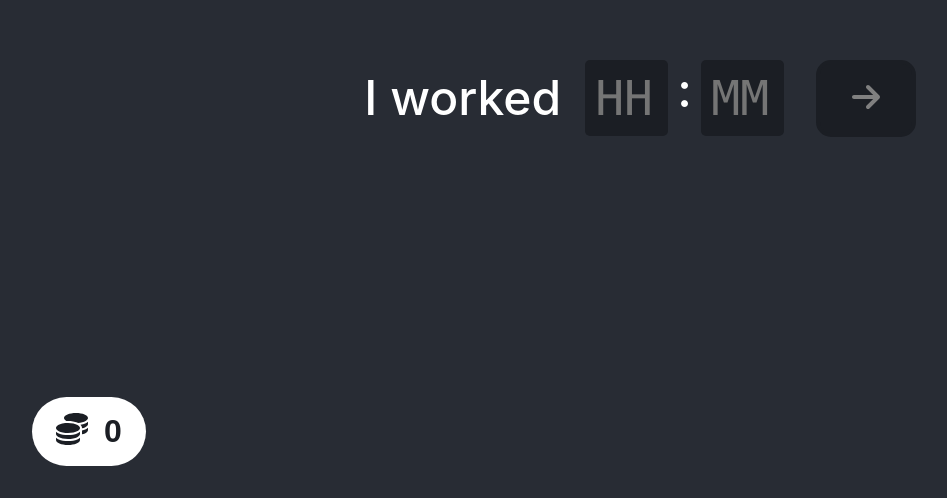
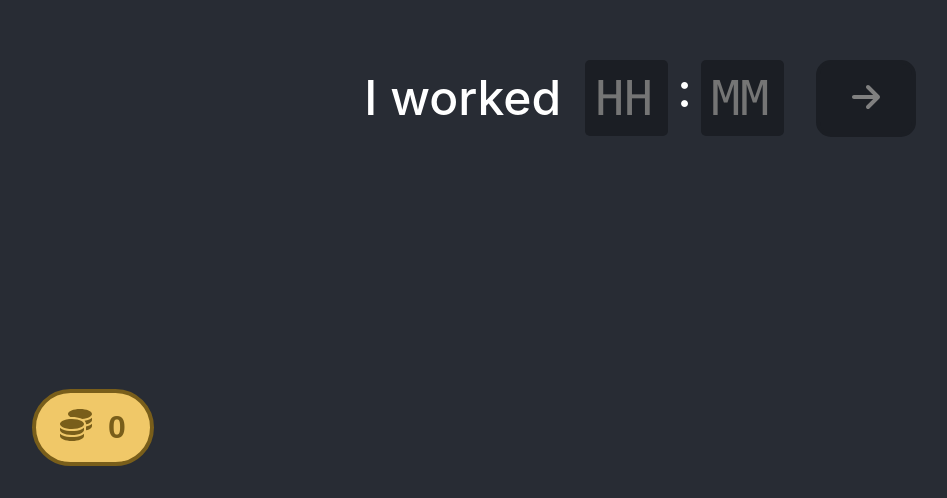
Before and after one commit to henrykaus/card-productivity, a React (Create React App) app: page / in a window 1280 px wide. Shown: the part 302-800 px from the top of the page, without its empty margins (0-947 px from the left). Built offline with nearby package versions, Linux system fonts and the light colour scheme.

Commit message:
Updated gold counter styling

```diff
--- a/src/GoldButton/GoldButton.css
+++ b/src/GoldButton/GoldButton.css
@@ -4,9 +4,10 @@
     position: absolute;
     bottom: 1em;
     left: 1em;
-    background-color: white;
-    color: #1b1e24;
+    background-color: #F0C868;
+    color: #795e1a;
     border-radius: 500px;
+    border: solid 4px #795e1a;
     font-size: 2em;
     padding: 0.5em 0.75em;
     font-weight: 800;
```
Also changed, not shown: 1 other file (tests, documents, lock files or other folders).
